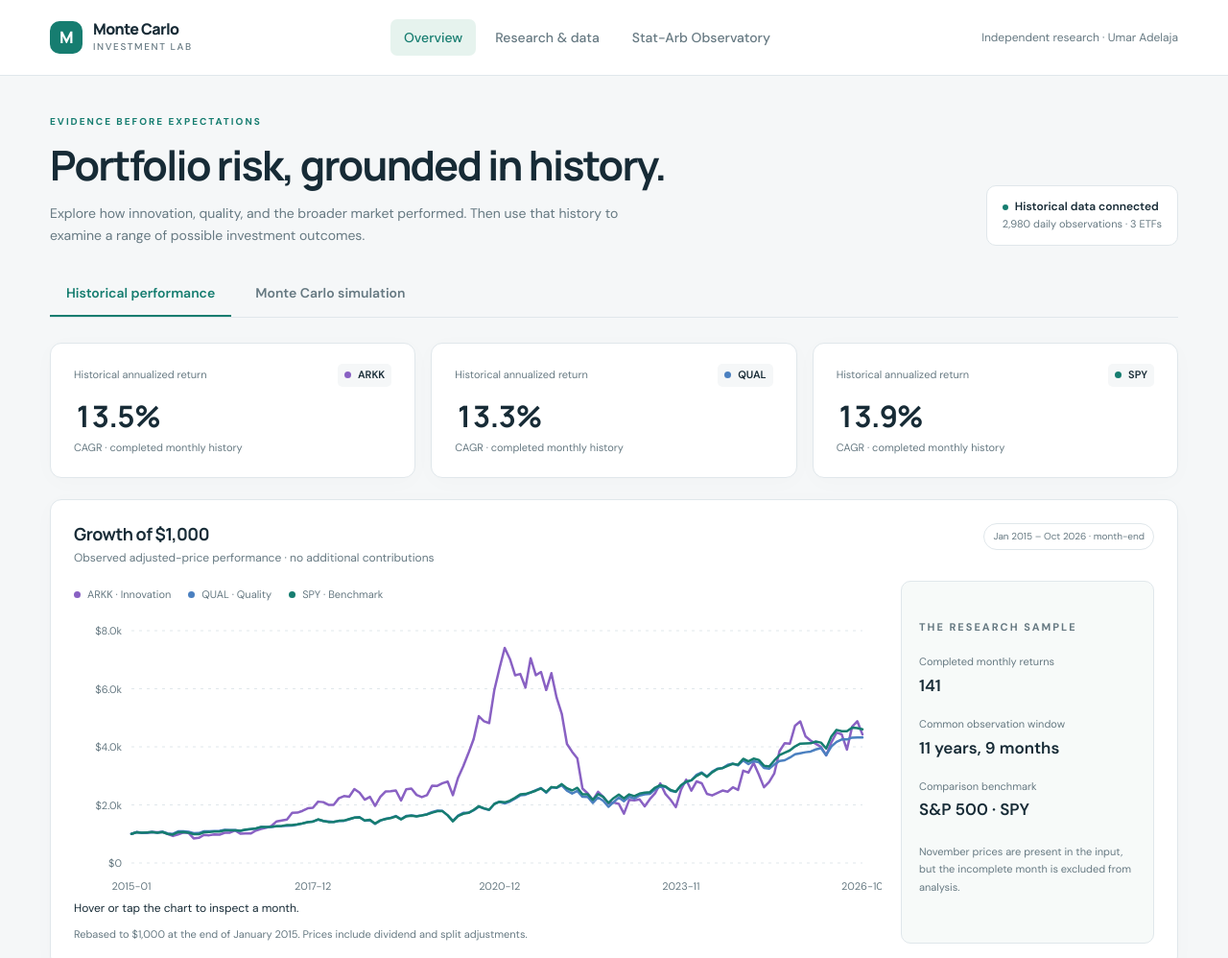
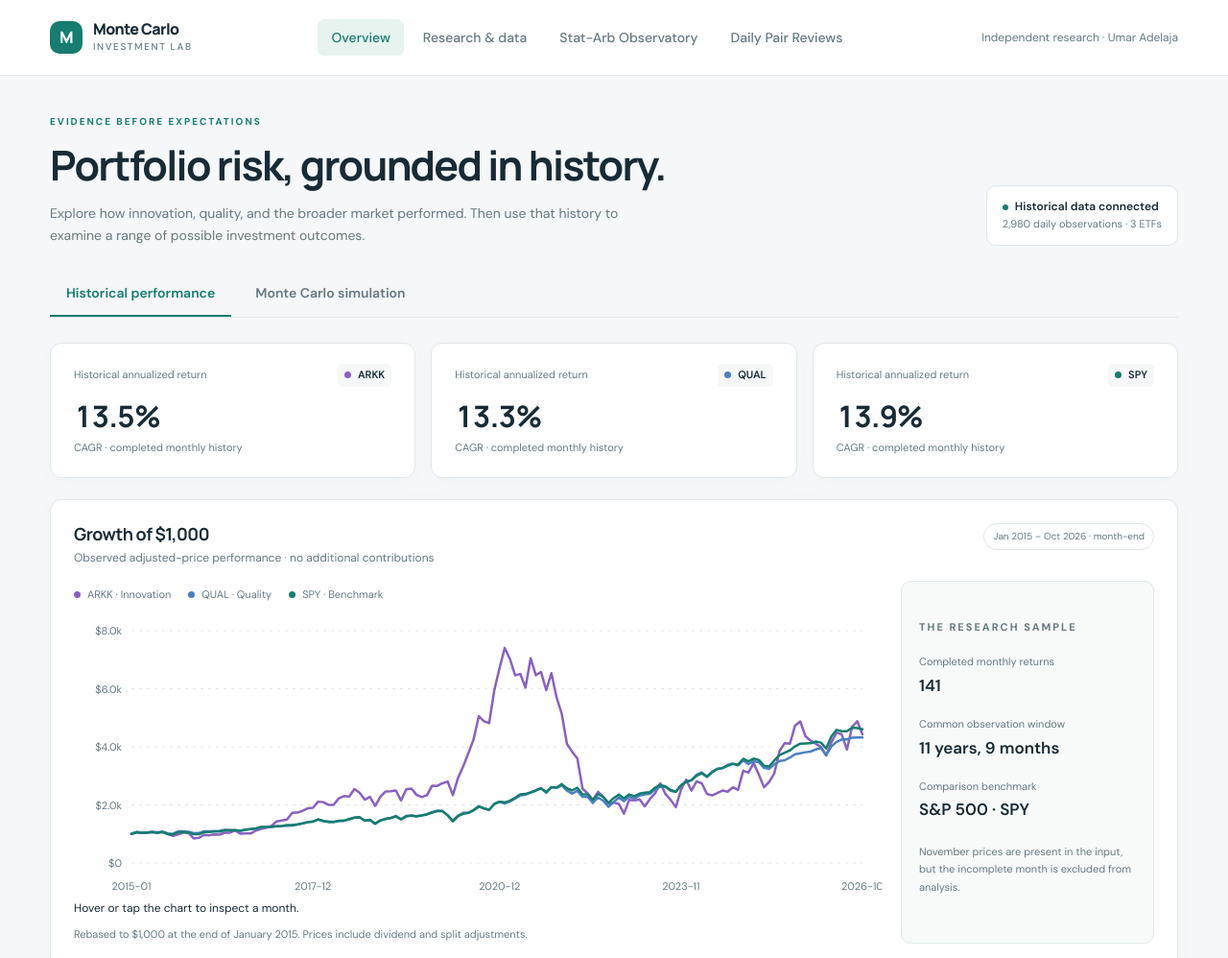
Before and after one commit to uafadelaja-creator/monte-carlo-investment-lab, a plain HTML site: page index.html in a window 1280 px wide. Shown: the top 998 px of the page at 96% size. Drawn offline with Linux system fonts and the light colour scheme.

Commit message:
ux(pairlab): add daily pair reviews to research homepage navigation

```diff
--- a/index.html
+++ b/index.html
@@ -3,7 +3,7 @@
 <meta name="description" content="Historical ETF performance and reproducible Monte Carlo analysis of ARKK, QUAL, and SPY.">
 <title>Overview · Monte Carlo Investment Lab</title>
 <link rel="stylesheet" href="assets/site.css"><script defer src="assets/dashboard.js"></script></head>
-<body data-page="overview"><header class="site-header"><div class="header-inner"><a class="brand" href="index.html"><span class="brand-mark">M</span><span>Monte Carlo<small>Investment Lab</small></span></a><nav class="nav" aria-label="Main navigation"><a href="index.html" aria-current="page">Overview</a><a href="historical_results.html">Research & data</a><a href="stat-arb-dashboard/index.html">Stat-Arb Observatory</a></nav><span class="author">Independent research · Umar Adelaja</span></div></header>
+<body data-page="overview"><header class="site-header"><div class="header-inner"><a class="brand" href="index.html"><span class="brand-mark">M</span><span>Monte Carlo<small>Investment Lab</small></span></a><nav class="nav" aria-label="Main navigation"><a href="index.html" aria-current="page">Overview</a><a href="historical_results.html">Research & data</a><a href="stat-arb-dashboard/index.html">Stat-Arb Observatory</a><a href="stat-arb-dashboard/daily.html">Daily Pair Reviews</a></nav><span class="author">Independent research · Umar Adelaja</span></div></header>
 <main><div id="load-error" class="error" role="alert" hidden></div><section class="hero"><div><p class="eyebrow">Evidence before expectations</p><h1>Portfolio risk, grounded in history.</h1><p class="intro">Explore how innovation, quality, and the broader market performed. Then use that history to examine a range of possible investment outcomes.</p></div><div class="data-status"><strong><span class="status-dot"></span>Historical data connected</strong>2,980 daily observations · 3 ETFs</div></section>
 <div class="tabs" role="tablist" aria-label="Analysis view"><button id="tab-history" role="tab" aria-selected="true" aria-controls="history-view">Historical performance</button><button id="tab-monte" role="tab" aria-selected="false" aria-controls="monte-view" tabindex="-1">Monte Carlo simulation</button></div>
 <section id="history-view" role="tabpanel" aria-labelledby="tab-history">
```
